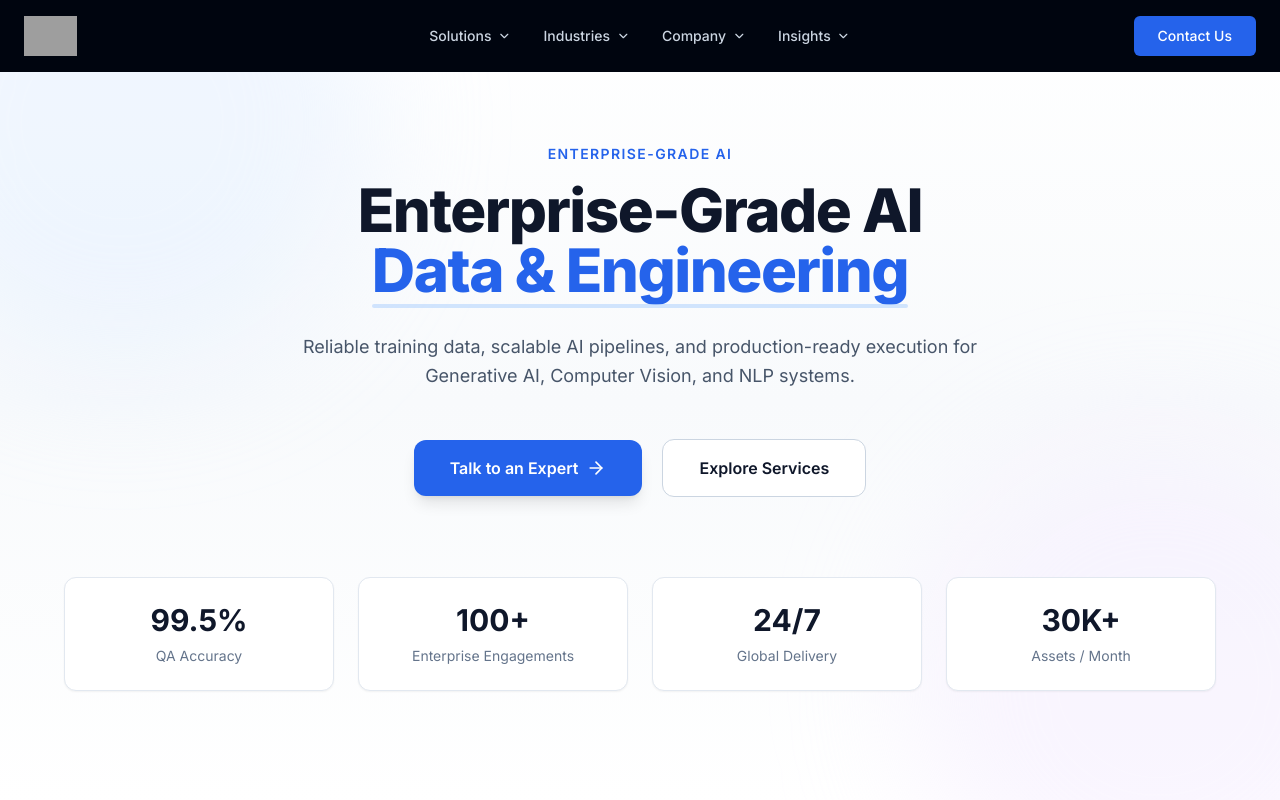
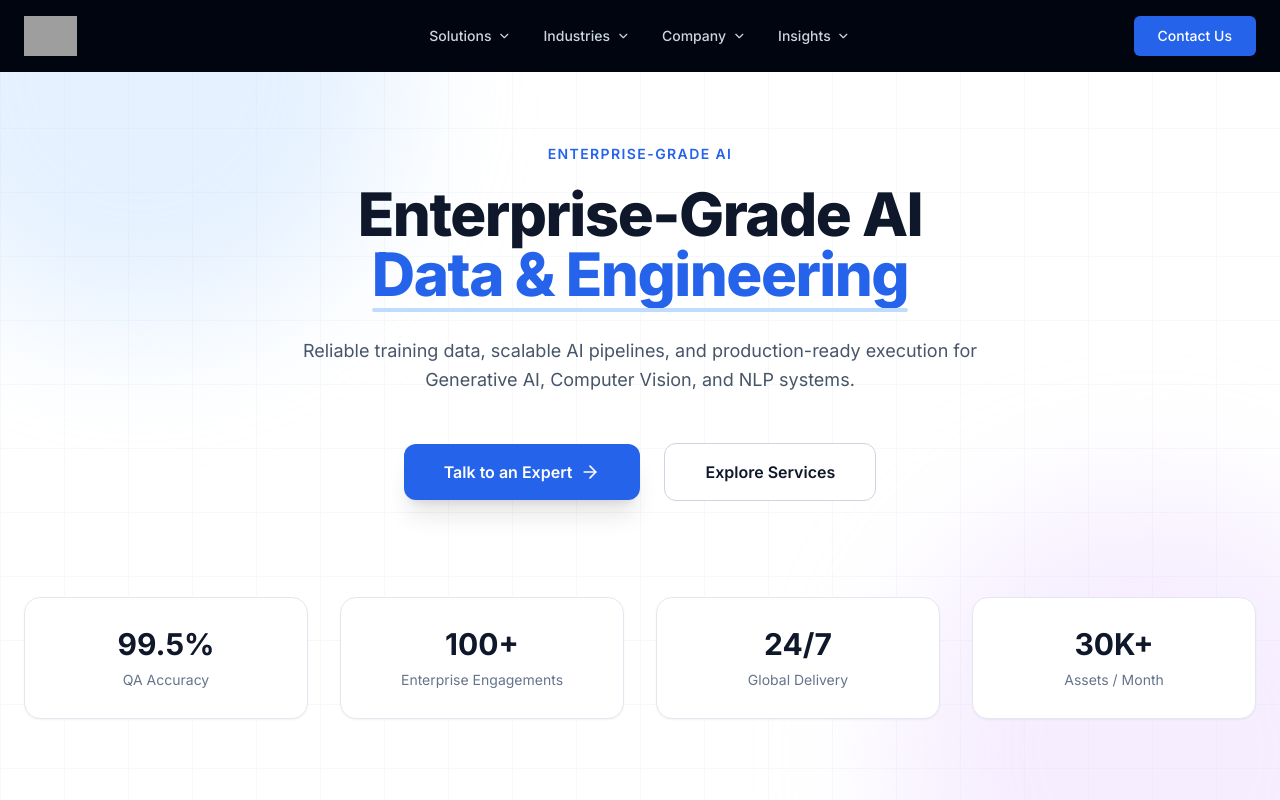
Before and after one commit to deepanshusaxena2127-commits/millenniumai-website, a React (Vite) app: page / in a window 1280 px wide. Built offline with nearby package versions, Linux system fonts and the light colour scheme; grey boxes are pictures that could not be loaded.

Commit message:
Update Hero.jsx

```diff
--- a/src/components/Hero.jsx
+++ b/src/components/Hero.jsx
@@ -4,59 +4,71 @@ import { Link } from "react-router-dom";
 
 export default function Hero() {
   return (
-    <section className="relative overflow-hidden bg-gradient-to-b from-white via-slate-50 to-white">
+    <section className="relative overflow-hidden bg-white">
 
-      {/* subtle background accents */}
-      <div className="absolute -top-32 -left-32 h-[500px] w-[500px] rounded-full bg-blue-100/40 blur-3xl" />
-      <div className="absolute -bottom-32 -right-32 h-[500px] w-[500px] rounded-full bg-purple-100/40 blur-3xl" />
+      {/* ===== Animated background grid ===== */}
+      <div className="absolute inset-0 bg-[linear-gradient(to_right,#e5e7eb_1px,transparent_1px),linear-gradient(to_bottom,#e5e7eb_1px,transparent_1px)] bg-[size:64px_64px] opacity-[0.25]" />
 
-      <div className="relative mx-auto max-w-7xl px-6 pt-36 pb-28 text-center">
+      {/* ===== Animated gradient orbs ===== */}
+      <motion.div
+        animate={{ x: [0, 60, 0], y: [0, -40, 0] }}
+        transition={{ duration: 18, repeat: Infinity, ease: "easeInOut" }}
+        className="absolute -top-40 -left-40 h-[520px] w-[520px] rounded-full bg-blue-200/40 blur-3xl"
+      />
+      <motion.div
+        animate={{ x: [0, -60, 0], y: [0, 40, 0] }}
+        transition={{ duration: 22, repeat: Infinity, ease: "easeInOut" }}
+        className="absolute -bottom-40 -right-40 h-[520px] w-[520px] rounded-full bg-purple-200/40 blur-3xl"
+      />
+
+      {/* ===== Content ===== */}
+      <div className="relative mx-auto max-w-7xl px-6 pt-36 pb-28">
 
         {/* Eyebrow */}
         <motion.p
           initial={{ opacity: 0, y: 6 }}
           animate={{ opacity: 1, y: 0 }}
           transition={{ duration: 0.4 }}
-          className="mb-4 text-sm font-semibold uppercase tracking-widest text-blue-600"
+          className="text-center mb-5 text-sm font-semibold tracking-widest uppercase text-blue-600"
         >
           Enterprise-Grade AI
         </motion.p>
 
         {/* Heading */}
         <motion.h1
-          initial={{ opacity: 0, y: 16 }}
+          initial={{ opacity: 0, y: 20 }}
           animate={{ opacity: 1, y: 0 }}
-          transition={{ duration: 0.5 }}
-          className="mx-auto max-w-5xl text-4xl sm:text-5xl md:text-6xl font-extrabold tracking-tight text-slate-900"
+          transition={{ duration: 0.6 }}
+          className="mx-auto max-w-5xl text-center text-4xl sm:text-5xl md:text-6xl font-extrabold tracking-tight text-slate-900"
         >
           Enterprise-Grade AI{" "}
           <span className="relative inline-block text-blue-600">
             Data & Engineering
-            <span className="absolute -bottom-2 left-0 h-1 w-full rounded-full bg-blue-200/70" />
+            <span className="absolute -bottom-2 left-0 h-1 w-full bg-blue-200 rounded-full" />
           </span>
         </motion.h1>
 
-        {/* Subheading */}
+        {/* Description */}
         <motion.p
-          initial={{ opacity: 0, y: 14 }}
+          initial={{ opacity: 0, y: 16 }}
           animate={{ opacity: 1, y: 0 }}
-          transition={{ duration: 0.5, delay: 0.1 }}
-          className="mx-auto mt-8 max-w-3xl text-lg leading-relaxed text-slate-600"
+          transition={{ duration: 0.6, delay: 0.1 }}
+          className="mx-auto mt-8 max-w-3xl text-center text-lg text-slate-600 leading-relaxed"
         >
           Reliable training data, scalable AI pipelines, and production-ready
           execution for Generative AI, Computer Vision, and NLP systems.
         </motion.p>
 
-        {/* CTA */}
+        {/* CTAs */}
         <motion.div
-          initial={{ opacity: 0, y: 14 }}
+          initial={{ opacity: 0, y: 16 }}
           animate={{ opacity: 1, y: 0 }}
-          transition={{ duration: 0.5, delay: 0.2 }}
-          className="mt-12 flex flex-col sm:flex-row items-center justify-center gap-5"
+          transition={{ duration: 0.6, delay: 0.2 }}
+          className="mt-12 flex flex-col sm:flex-row items-center justify-center gap-6"
         >
           <Link
             to="/contact"
-            className="inline-flex items-center gap-2 rounded-xl bg-blue-600 px-9 py-4 text-base font-semibold text-white shadow-lg hover:bg-blue-500 transition"
+            className="inline-flex items-center gap-2 rounded-xl bg-blue-600 px-10 py-4 text-base font-semibold text-white shadow-xl hover:bg-blue-500 transition"
           >
             Talk to an Expert
             <ArrowRight className="h-5 w-5" />
@@ -64,7 +76,7 @@ export default function Hero() {
 
           <Link
             to="/services"
-            className="inline-flex items-center gap-2 rounded-xl border border-slate-300 bg-white px-9 py-4 text-base font-semibold text-slate-900 hover:bg-slate-50 transition"
+            className="inline-flex items-center gap-2 rounded-xl border border-slate-300 bg-white px-10 py-4 text-base font-semibold text-slate-900 hover:bg-slate-50 transition"
           >
             Explore Services
           </Link>
@@ -74,8 +86,8 @@ export default function Hero() {
         <motion.div
           initial={{ opacity: 0 }}
           animate={{ opacity: 1 }}
-          transition={{ duration: 0.6, delay: 0.3 }}
-          className="mt-20 grid grid-cols-2 sm:grid-cols-4 gap-6 max-w-6xl mx-auto"
+          transition={{ duration: 0.8, delay: 0.3 }}
+          className="mt-24 grid grid-cols-1 sm:grid-cols-2 lg:grid-cols-4 gap-8"
         >
           {[
             { value: "99.5%", label: "QA Accuracy" },
@@ -83,9 +95,10 @@ export default function Hero() {
             { value: "24/7", label: "Global Delivery" },
             { value: "30K+", label: "Assets / Month" },
           ].map((stat) => (
-            <div
+            <motion.div
               key={stat.label}
-              className="rounded-xl border border-slate-200 bg-white px-6 py-6 shadow-sm"
+              whileHover={{ y: -6 }}
+              className="rounded-2xl border border-slate-200 bg-white px-6 py-7 text-center shadow-sm hover:shadow-md transition"
             >
               <p className="text-3xl font-bold text-slate-900">
                 {stat.value}
@@ -93,7 +106,7 @@ export default function Hero() {
               <p className="mt-2 text-sm text-slate-500">
                 {stat.label}
               </p>
-            </div>
+            </motion.div>
           ))}
         </motion.div>
 
```
